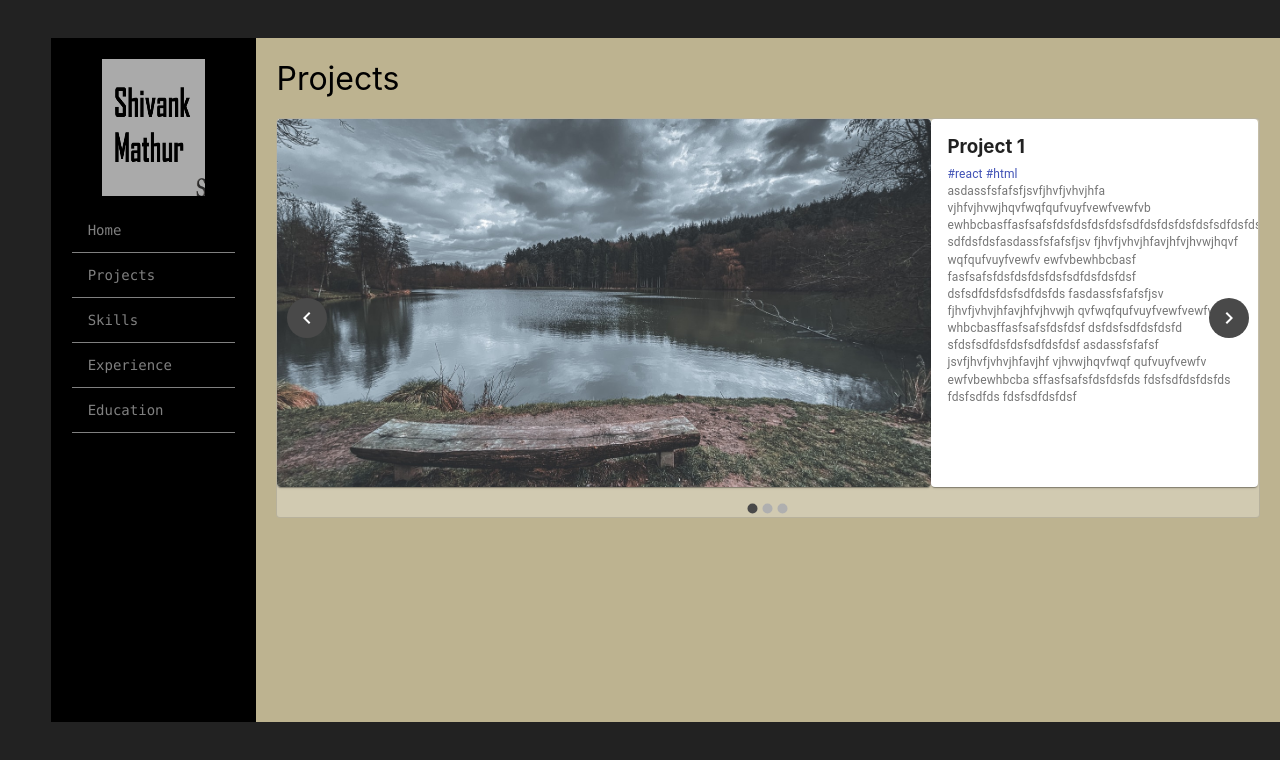
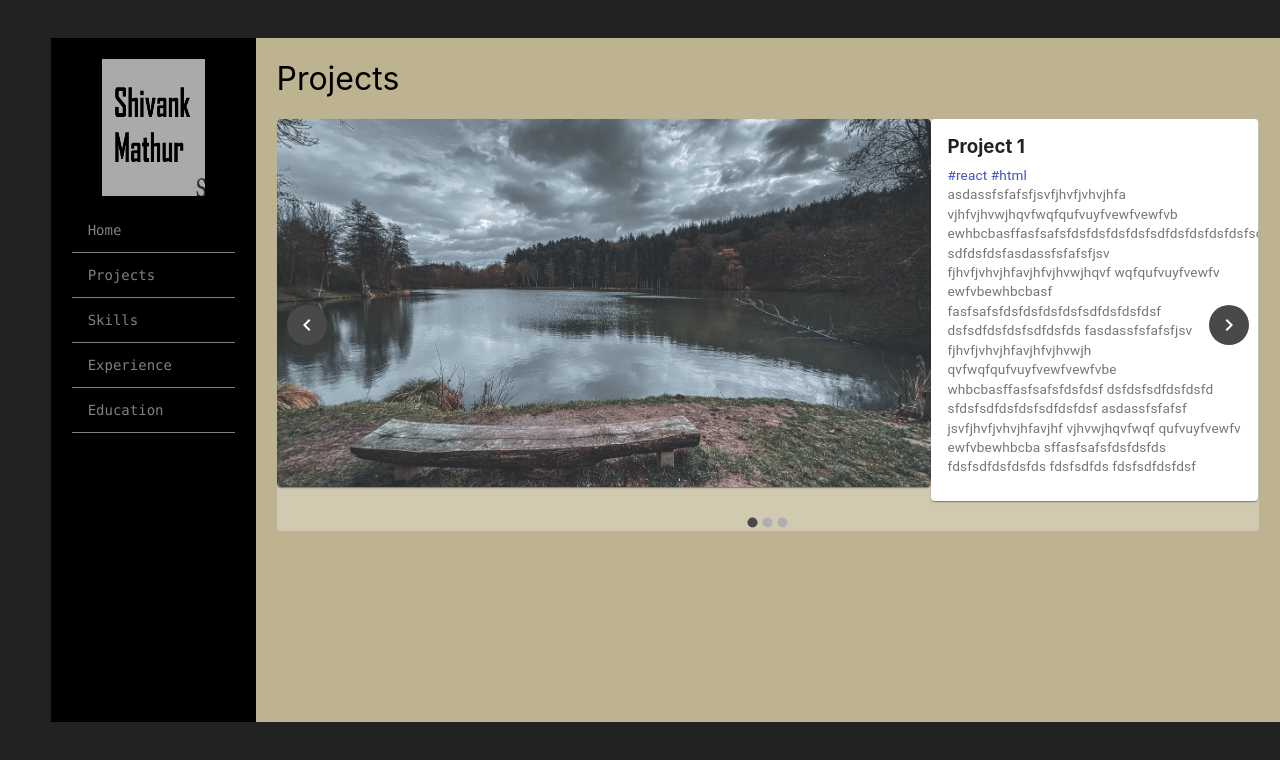
Before and after one commit to shivumat/Resume, a React (Create React App) app: page /Projects in a window 1280 px wide. Shown: the top 760 px of the page. Built offline with nearby package versions, Linux system fonts and the light colour scheme.

Commit message:
Projects Final

```diff
--- a/src/container/bodyPanel/routePanels/projects/projectCarousel/project/projectDescription/ProjectDescription.css
+++ b/src/container/bodyPanel/routePanels/projects/projectCarousel/project/projectDescription/ProjectDescription.css
@@ -2,5 +2,5 @@
   height: 100%;
 }
 .description{
-  font-size: 1.5vh !important;
+  font-size: 1.7vh !important;
 }
```
